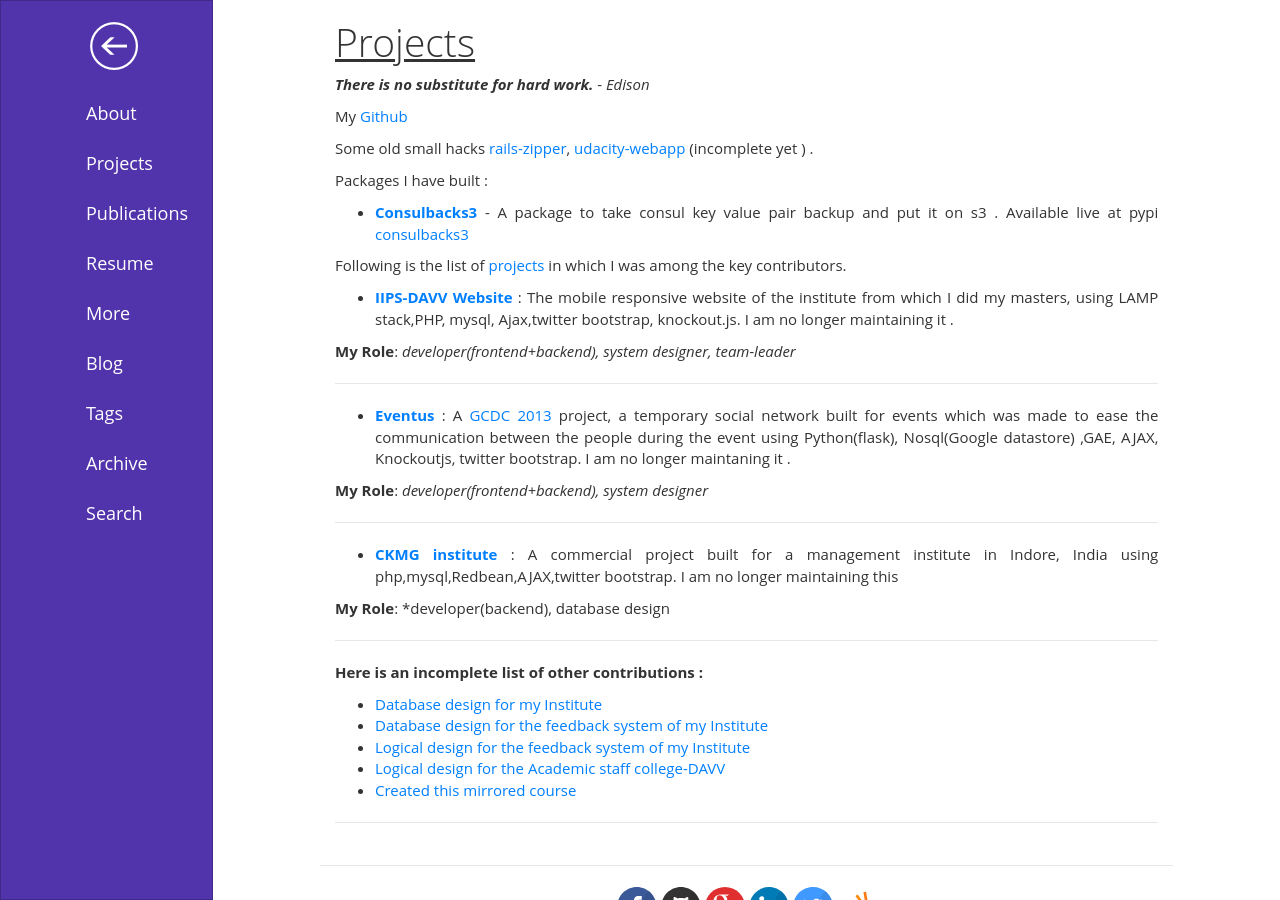
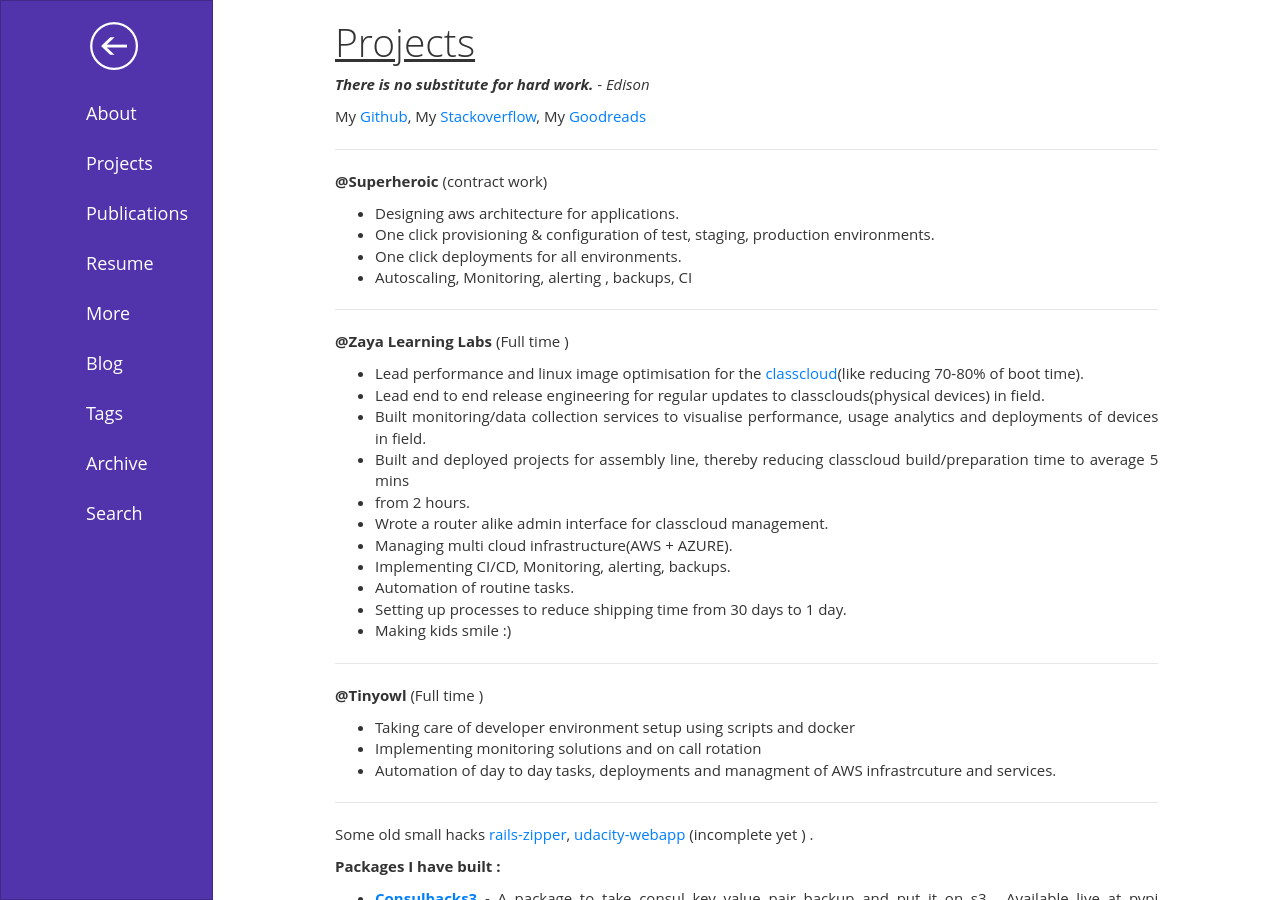
Before and after one commit to Ankit-Kulkarni/Ankit-Kulkarni.github.io, a Jekyll site: the page built from projects/index.md, in a window 1280 px wide and 900 px high. Built offline with Jekyll 4.4.1, drawn with Linux system fonts in a browser that asks for light colours.

```diff
--- a/_config.yml
+++ b/_config.yml
@@ -1,12 +1,15 @@
 # Configurations
 markdown: kramdown
 markdown_ext:  markdown,mkdown,mkdn,mkd,md
-# highlighter: pygments
+#highlighter: pygments.rb
 
 future: true
 
 # Needed for backward compatibility
-gems: [jekyll-paginate]
+#gems: [jekyll-paginate]
+# now gems is replaced with plugins
+
+plugins: [jekyll-paginate]
 
 # Permalinks
 permalink:        /blog/:year/:month/:day/:title
--- a/_layouts/page.html
+++ b/_layouts/page.html
@@ -3,7 +3,7 @@ layout: master
 ---
 <div class="container-fluid" >
   <div class="row">
-    {% if page.theme And page.theme != "" And page.theme != nil %}
+    {% if page.theme and page.theme != "" and page.theme != nil %}
     <div class="hidden-xs col-md-2 col-sm-3 {{page.theme}} sidebar">
     {% else %}
     <div class="hidden-xs col-md-2 col-sm-3 purple sidebar">
--- a/_plugins/redcarpet2_markdown.rb
+++ /dev/null
@@ -1,48 +0,0 @@
-require 'fileutils'
-require 'digest/md5'
-require 'redcarpet'
-require 'albino'
-
-PYGMENTS_CACHE_DIR = File.expand_path('../../_cache', __FILE__)
-FileUtils.mkdir_p(PYGMENTS_CACHE_DIR)
-
-class Redcarpet2Markdown < Redcarpet::Render::HTML
-  def block_code(code, lang)
-    lang = lang || "text"
-    path = File.join(PYGMENTS_CACHE_DIR, "#{lang}-#{Digest::MD5.hexdigest code}.html")
-    cache(path) do
-      colorized = Albino.colorize(code, lang.downcase)
-      add_code_tags(colorized, lang)
-    end
-  end
-
-  def add_code_tags(code, lang)
-    code.sub(/<pre>/, "<pre><code class=\"#{lang}\">").
-         sub(/<\/pre>/, "</code></pre>")
-  end
-
-  def cache(path)
-    if File.exist?(path)
-      File.read(path)
-    else
-      content = yield
-      File.open(path, 'w') {|f| f.print(content) }
-      content
-    end
-  end
-end
-
-class Jekyll::MarkdownConverter
-  def extensions
-    Hash[ *@config['redcarpet']['extensions'].map {|e| [e.to_sym, true] }.flatten ]
-  end
-
-  def markdown
-    @markdown ||= Redcarpet::Markdown.new(Redcarpet2Markdown.new(extensions), extensions)
-  end
-
-  def convert(content)
-    return super unless @config['markdown'] == 'redcarpet2'
-    markdown.render(content)
-  end
-end
--- a/projects/index.md
+++ b/projects/index.md
@@ -8,29 +8,64 @@ page_title: Projects
 
 ***There is no substitute for hard work.*** - *Edison*
 
-My [Github](https://github.com/Ankit-Kulkarni/)
+My [Github](https://github.com/Ankit-Kulkarni/), My [Stackoverflow](https://stackoverflow.com/users/2397396/ankit-kulkarni), My [Goodreads](https://www.goodreads.com/user/show/44478379-ankit-kulkarni)
+
+
+<hr>
+
+**@Superheroic** (contract work)
+
+* Designing aws architecture for applications.
+* One click provisioning & configuration of test, staging, production environments.
+* One click deployments for all environments.
+* Autoscaling, Monitoring, alerting , backups, CI
+
+<hr>
+
+**@Zaya Learning Labs** (Full time )
+
+* Lead performance and linux image optimisation for the [classcloud](http://classcloud.zaya.in/)(like reducing 70-80% of boot time).
+* Lead end to end release engineering for regular updates to classclouds(physical devices) in field.
+* Built monitoring/data collection services to visualise performance, usage analytics and deployments of devices in field.
+* Built and deployed projects for assembly line, thereby reducing classcloud build/preparation time to average 5 mins
+* from 2 hours.
+* Wrote a router alike admin interface for classcloud management.
+* Managing multi cloud infrastructure(AWS + AZURE).
+* Implementing CI/CD, Monitoring, alerting, backups.
+* Automation of routine tasks.
+* Setting up processes to reduce shipping time from 30 days to 1 day.
+* Making kids smile :)
+
+<hr>
+**@Tinyowl** (Full time )
+
+* Taking care of developer environment setup using scripts and docker
+* Implementing monitoring solutions and on call rotation
+* Automation of day to day tasks, deployments and managment of AWS infrastrcuture and services.
+
+<hr>
 
 Some old small hacks [rails-zipper](http://zipper.noip.me), [udacity-webapp](http://udacitywebapp.noip.me/) (incomplete yet ) .
 
-Packages I have built :
+**Packages I have built :**
 
 * **[Consulbacks3](https://pypi.python.org/pypi/consulbacks3)** - A package to take consul key value pair backup and put it on s3 . Available live at pypi [consulbacks3](https://pypi.python.org/pypi/consulbacks3)
 
-Following is the list of [projects]({{page.url}}) in which I was among the key contributors.
+**Following is the list of [projects]({{page.url}}) in which I was among the key contributors.**
 
 * **[IIPS-DAVV Website](http://iips.edu.in/)** : The mobile responsive website of the institute from which I did my masters, using  LAMP stack,PHP, mysql, Ajax,twitter bootstrap, knockout.js. I am no longer maintaining it .
 
-**My Role**: *developer(frontend+backend), system designer, team-leader*
+	**My Role**: *developer(frontend+backend), system designer, team-leader*
 <hr>
 
 * **[Eventus](http://gcdc2013-eventus.appspot.com/)** : A [GCDC 2013](http://www.google.co.in/events/gcdc2013/) project, a temporary social network built for events which was made to ease the communication between the people during the event using Python(flask), Nosql(Google datastore) ,GAE, AJAX, Knockoutjs, twitter bootstrap. I am no longer maintaning it .
 
-**My Role**: *developer(frontend+backend), system designer*
+	**My Role**: *developer(frontend+backend), system designer*
 <hr>
 
 * **[CKMG institute](http://ckmgindore.com/)** : A commercial project built for a management institute in Indore, India using php,mysql,Redbean,AJAX,twitter bootstrap. I am no longer maintaining this
 
-**My Role**: *developer(backend), database design
+	**My Role**: *developer(backend), database design
 <hr>
 
 
--- a/tags/blog/index.html
+++ b/tags/blog/index.html
@@ -29,7 +29,7 @@ theme: red
                 <ul>
                     {% for post in site.posts %}
                         {% for otag in post.tags %}
-                            {% if otag == {{page.title}} | strip %}
+                            {% if otag == page.title  %}
                                 <li class="alink"><a href="{{ post.url }}" class="red-link">{{ post.title }}</a></li>
                             {% endif %}
                         {% endfor %}
```
Also changed, not shown: resume/index.md (+13 -3 lines).
